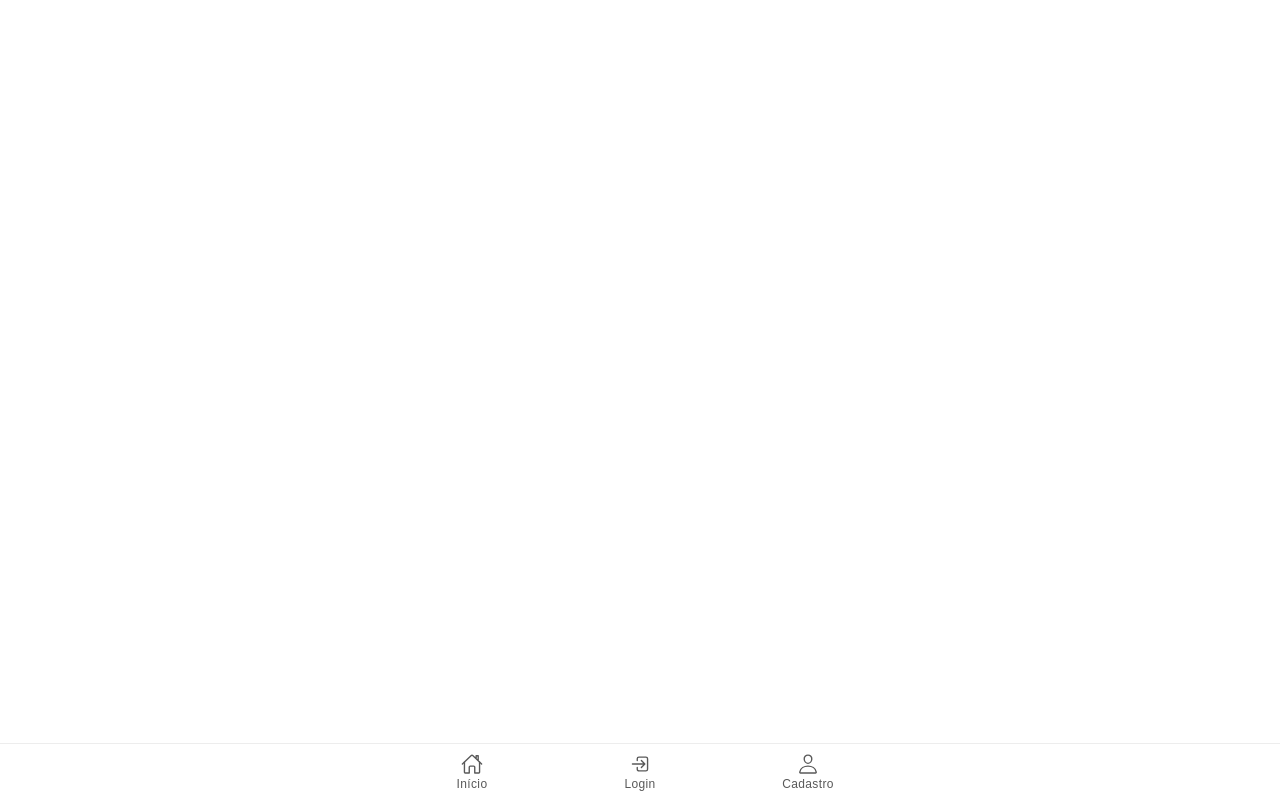
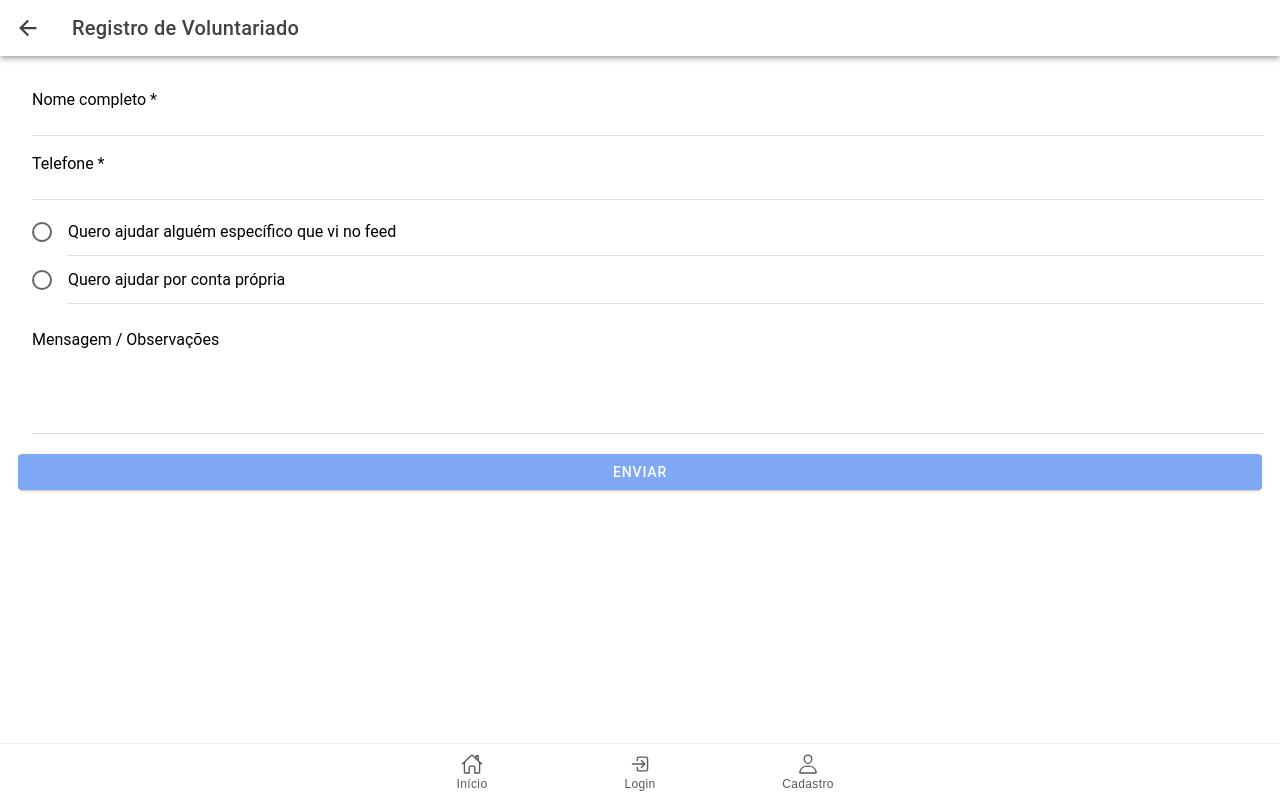
Before and after one commit to Elionay00/helpnow-solidarity-app-project, a React (Vite) app: page /GoodDeedsForm in a window 1280 px wide. Built offline with nearby package versions, Linux system fonts and the light colour scheme.

Commit message:
Refinada nos textos da header, novas páginas(Formulário), icons na navbar e novos botões com links

```diff
--- a/src/App.tsx
+++ b/src/App.tsx
@@ -43,6 +43,9 @@ import wantToSupport from './pages/SupportOffers/wantToSupport';
 
 import Home from './pages/StartPage/Home';
 
+import GoodDeedsForm from "./pages/SupportOffers/GoodDeedsForm";
+
+
 
 // Configura o Ionic React
 setupIonicReact();
@@ -72,7 +75,7 @@ const App: React.FC = () => (
           <Route path="/feed" component={Feed} exact />
           <Route exact path="/preciso-de-ajuda" component={NeedHelp} />
           <Route path="/quero-ajudar" component={wantToSupport} exact />
-
+          <Route path="/GoodDeedsForm" component={GoodDeedsForm} exact />
 
            {/* Redirecionamento inicial ao abrir o app */}
            <Route exact path="/">
--- a/src/Autentication/Login.tsx
+++ b/src/Autentication/Login.tsx
@@ -94,7 +94,7 @@ const Login: React.FC = () => {
     <IonPage>
       <IonHeader>
         <IonToolbar>
-          <IonTitle>Minha conta</IonTitle>
+          <IonTitle style={{fontWeight: 'bold', fontSize: '18px' }}>Minha conta</IonTitle>
         </IonToolbar>
       </IonHeader>
 
--- a/src/Autentication/Register.tsx
+++ b/src/Autentication/Register.tsx
@@ -189,7 +189,7 @@ const Register: React.FC = () => {
     <IonPage>
       <IonHeader>
         <IonToolbar>
-          <IonTitle>Cadastro</IonTitle>
+          <IonTitle style={{fontWeight: 'bold', fontSize: '18px' }}>Cadastro</IonTitle>
         </IonToolbar>
       </IonHeader>
 
@@ -197,8 +197,7 @@ const Register: React.FC = () => {
         <IonGrid>
           <IonRow
             className="ion-justify-content-center ion-align-items-center"
-            style={{ height: "100%" }}
-          >
+            style={{ height: "100%" }}>
             <IonCol size="12" sizeMd="6" sizeLg="4">
               <IonCard className="ion-padding">
                 <IonCardContent>
--- a/src/pages/HelpRequests/needHelp.tsx
+++ b/src/pages/HelpRequests/needHelp.tsx
@@ -54,7 +54,7 @@ const NeedHelp: React.FC = () => {
               <IonIcon icon={arrowBackOutline} />
             </IonBackButton>
           </IonButtons>
-          <IonTitle>Preciso de Ajuda</IonTitle>
+          <IonTitle style={{fontWeight: 'bold', fontSize: '18px' }}>Preciso de ajuda</IonTitle>
         </IonToolbar>
       </IonHeader>
 
--- /dev/null
+++ b/src/pages/SupportOffers/GoodDeedsForm.tsx
@@ -0,0 +1,119 @@
+import React, { useState } from 'react';
+import {
+  IonPage,
+  IonHeader,
+  IonToolbar,
+  IonTitle,
+  IonContent,
+  IonItem,
+  IonLabel,
+  IonInput,
+  IonRadioGroup,
+  IonRadio,
+  IonList,
+  IonTextarea,
+  IonButton,
+  IonText,
+  IonButtons,
+  IonBackButton,
+} from '@ionic/react';
+
+const GoodDeedsForm: React.FC = () => {
+  const [name, setName] = useState('');
+  const [phone, setPhone] = useState('');
+  const [helpOption, setHelpOption] = useState('');
+  const [message, setMessage] = useState('');
+  const [error, setError] = useState('');
+
+  const handleSubmit = () => {
+    if (!name.trim() || !phone.trim() || !helpOption) {
+      setError('Por favor, preencha todos os campos obrigatórios.');
+      return;
+    }
+    setError('');
+    console.log({ name, phone, helpOption, message });
+    alert('Obrigado por se oferecer para ajudar!');
+    setName('');
+    setPhone('');
+    setHelpOption('');
+    setMessage('');
+  };
+
+  return (
+    <IonPage>
+      <IonHeader>
+        <IonToolbar>
+          <IonButtons slot="start">
+            {/* Botão de voltar para WantToSupport */}
+            <IonBackButton defaultHref="/wantToSupport" text="" />
+          </IonButtons>
+          <IonTitle>Registro de Voluntariado</IonTitle>
+        </IonToolbar>
+      </IonHeader>
+
+      <IonContent className="ion-padding">
+        {error && (
+          <IonText color="danger">
+            <p style={{ marginBottom: '10px' }}>{error}</p>
+          </IonText>
+        )}
+
+        <IonItem>
+          <IonLabel position="floating">Nome completo *</IonLabel>
+          <IonInput
+            value={name}
+            onIonChange={(e) => setName(e.detail.value!)}
+            required
+          />
+        </IonItem>
+
+        <IonItem>
+          <IonLabel position="floating">Telefone *</IonLabel>
+          <IonInput
+            value={phone}
+            onIonChange={(e) => setPhone(e.detail.value!)}
+            type="tel"
+            required
+          />
+        </IonItem>
+
+        <IonList>
+          <IonRadioGroup
+            value={helpOption}
+            onIonChange={(e) => setHelpOption(e.detail.value)}
+          >
+            <IonItem>
+              <IonLabel>Quero ajudar alguém específico que vi no feed</IonLabel>
+              <IonRadio slot="start" value="especifico" />
+            </IonItem>
+
+            <IonItem>
+              <IonLabel>Quero ajudar por conta própria</IonLabel>
+              <IonRadio slot="start" value="geral" />
+            </IonItem>
+          </IonRadioGroup>
+        </IonList>
+
+        <IonItem>
+          <IonLabel position="floating">Mensagem / Observações</IonLabel>
+          <IonTextarea
+            value={message}
+            onIonChange={(e) => setMessage(e.detail.value!)}
+            rows={4}
+          />
+        </IonItem>
+
+        <IonButton
+          expand="block"
+          onClick={handleSubmit}
+          style={{ marginTop: '20px' }}
+          disabled={!name || !phone || !helpOption}
+        >
+          Enviar
+        </IonButton>
+      </IonContent>
+    </IonPage>
+  );
+};
+
+export default GoodDeedsForm;
--- a/src/pages/SupportOffers/wantToSupport.tsx
+++ b/src/pages/SupportOffers/wantToSupport.tsx
@@ -1,4 +1,4 @@
-import React from 'react';
+import React from "react";
 import {
   IonPage,
   IonHeader,
@@ -10,9 +10,9 @@ import {
   IonButtons,
   IonBackButton,
   IonIcon,
-} from '@ionic/react';
-import { useHistory } from 'react-router-dom';
-import { arrowBackOutline } from 'ionicons/icons'; // Ícone de voltar
+} from "@ionic/react";
+import { useHistory } from "react-router-dom";
+import { arrowBackOutline } from "ionicons/icons"; // Ícone de voltar
 
 // Componente da página "Quero Ajudar"
 const WantToSupport: React.FC = () => {
@@ -28,7 +28,9 @@ const WantToSupport: React.FC = () => {
               <IonIcon icon={arrowBackOutline} />
             </IonBackButton>
           </IonButtons>
-          <IonTitle>Quero Ajudar</IonTitle>
+          <IonTitle style={{ fontWeight: "bold", fontSize: "18px" }}>
+            Quero ajudar
+          </IonTitle>
         </IonToolbar>
       </IonHeader>
 
@@ -37,58 +39,59 @@ const WantToSupport: React.FC = () => {
         fullscreen
         className="ion-padding"
         style={{
-          '--background': 'linear-gradient(to bottom, #e0f7fa, #c8e6c9)', // Gradiente de fundo suave
+          "--background": "linear-gradient(to bottom, #e0f7fa, #c8e6c9)", // Gradiente de fundo suave
         }}
       >
         {/* Container centralizado com conteúdo */}
         <div
           style={{
-            display: 'flex',
-            flexDirection: 'column',
-            alignItems: 'center',
-            justifyContent: 'center',
-            height: '100%',
-            maxWidth: '600px',
-            margin: '0 auto',
-            padding: '20px',
-            boxSizing: 'border-box',
+            display: "flex",
+            flexDirection: "column",
+            alignItems: "center",
+            justifyContent: "center",
+            height: "100%",
+            maxWidth: "600px",
+            margin: "0 auto",
+            padding: "20px",
+            boxSizing: "border-box",
           }}
         >
           {/* Cartão com mensagem de incentivo */}
           <div
             style={{
-              background: '#ffffff',
-              borderRadius: '20px',
-              padding: '30px 25px',
-              boxShadow: '0 12px 25px rgba(0,0,0,0.2)',
-              color: '#222',
+              background: "#ffffff",
+              borderRadius: "20px",
+              padding: "30px 25px",
+              boxShadow: "0 12px 25px rgba(0,0,0,0.2)",
+              color: "#222",
               fontFamily: "'Segoe UI', Tahoma, Geneva, Verdana, sans-serif",
-              width: '100%',
-              marginBottom: '30px',
+              width: "100%",
+              marginBottom: "30px",
             }}
           >
             <IonText>
               <h2
                 style={{
-                  fontSize: '2rem',
+                  fontSize: "2rem",
                   fontWeight: 700,
-                  marginBottom: '15px',
-                  color: '#003366',
-                  textAlign: 'center',
+                  marginBottom: "15px",
+                  color: "#003366",
+                  textAlign: "center",
                 }}
               >
                 💖 Seja um herói para alguém!
               </h2>
               <p
                 style={{
-                  fontSize: '1.2rem',
+                  fontSize: "1.2rem",
                   fontWeight: 400,
-                  color: '#444',
+                  color: "#444",
                   lineHeight: 1.4,
-                  textAlign: 'center',
+                  textAlign: "center",
                 }}
               >
-                Sua ajuda pode transformar vidas. Cadastre-se e veja quem precisa perto de você.
+                Sua ajuda pode transformar vidas. Cadastre-se e veja quem
+                precisa perto de você.
               </p>
             </IonText>
           </div>
@@ -98,20 +101,41 @@ const WantToSupport: React.FC = () => {
             expand="block"
             routerLink="/feed"
             style={{
-              '--background': '#00b3c6',
-              '--background-activated': '#008c9e',
-              '--color': '#ffffff',
-              borderRadius: '12px',
-              height: '55px',
-              fontSize: '1.2rem',
-              fontWeight: 'bold',
-              marginBottom: '18px',
-              boxShadow: '0 8px 18px rgba(0, 179, 198, 0.4)',
-              width: '100%',
-              maxWidth: '300px',
+              "--background": "#00b3c6",
+              "--background-activated": "#008c9e",
+              "--color": "#ffffff",
+              borderRadius: "12px",
+              height: "55px",
+              fontSize: "1.2rem",
+              fontWeight: "bold",
+              marginBottom: "18px",
+              boxShadow: "0 8px 18px rgba(0, 179, 198, 0.4)",
+              width: "100%",
+              maxWidth: "300px",
             }}
           >
             Ver pedidos de ajuda
+          </IonButton>
+
+          {/* Botão novo para ir ao formulário (ainda sem funcionalidade) */}
+          <IonButton
+            expand="block"
+            routerLink="/GoodDeedsForm"
+            style={{
+              "--background": "#00b3c6", // mesma cor do botão de cima
+              "--background-activated": "#008c9e",
+              "--color": "#ffffff",
+              borderRadius: "12px",
+              height: "55px",
+              fontSize: "1.2rem",
+              fontWeight: "bold",
+              marginBottom: "18px",
+              boxShadow: "0 8px 18px rgba(0, 179, 198, 0.4)",
+              width: "100%",
+              maxWidth: "300px",
+            }}
+          >
+            Quero ajudar agora
           </IonButton>
 
           {/* Botão para voltar à tela anterior */}
@@ -120,17 +144,17 @@ const WantToSupport: React.FC = () => {
             fill="outline"
             onClick={() => history.goBack()}
             style={{
-              '--border-color': '#003366',
-              '--border-width': '2px',
-              '--color': '#003366',
-              '--ripple-color': '#003366',
-              borderRadius: '12px',
-              height: '55px',
-              fontSize: '1.2rem',
-              fontWeight: 'bold',
-              boxShadow: '0 5px 10px rgba(0,0,0,0.1)',
-              width: '100%',
-              maxWidth: '300px',
+              "--border-color": "#003366",
+              "--border-width": "2px",
+              "--color": "#003366",
+              "--ripple-color": "#003366",
+              borderRadius: "12px",
+              height: "55px",
+              fontSize: "1.2rem",
+              fontWeight: "bold",
+              boxShadow: "0 5px 10px rgba(0,0,0,0.1)",
+              width: "100%",
+              maxWidth: "300px",
             }}
           >
             Voltar
```
Also changed, not shown: src/pages/StartPage/Home.tsx (+125 -69 lines).
